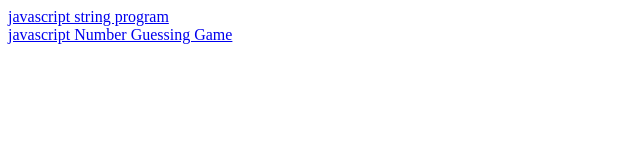
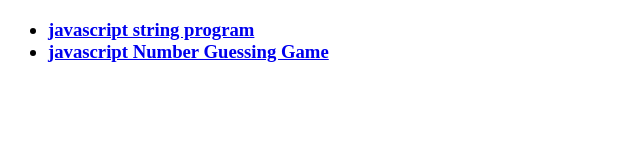
Before and after one commit to FR-Web-DD/Website-Design__js-program, a plain HTML site: page index.html in a window 1280 px wide. Shown: the whole page, without its empty margins (0-640 px from the left). Drawn offline with Linux system fonts and the light colour scheme.

Commit message:
Update index.html

```diff
--- a/index.html
+++ b/index.html
@@ -6,8 +6,13 @@
     <title>Document</title>
 </head>
 <body>
-    <a href="./program string/index.html">javascript string program</a><br>
-    <a href="./Number Guessing Game/index.html">javascript Number Guessing Game</a>
+    <h3>
+        <ul>
+            <li><a href="./program string/index.html">javascript string program</a></li>
+            <li><a href="./Number Guessing Game/index.html">javascript Number Guessing Game</a></li>
+        </ul>
+    </h3>
+
 
 </body>
 </html>
```
